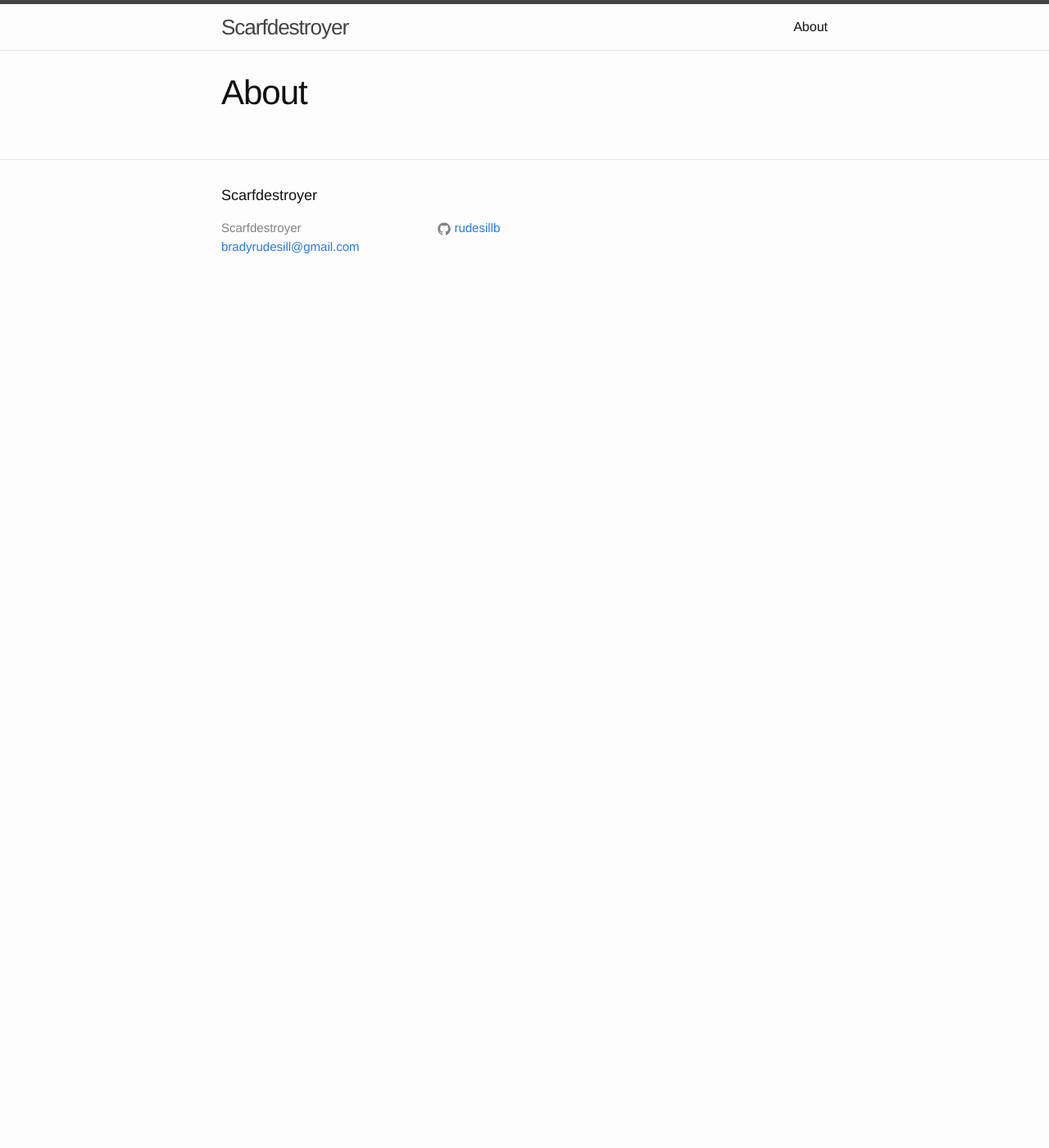
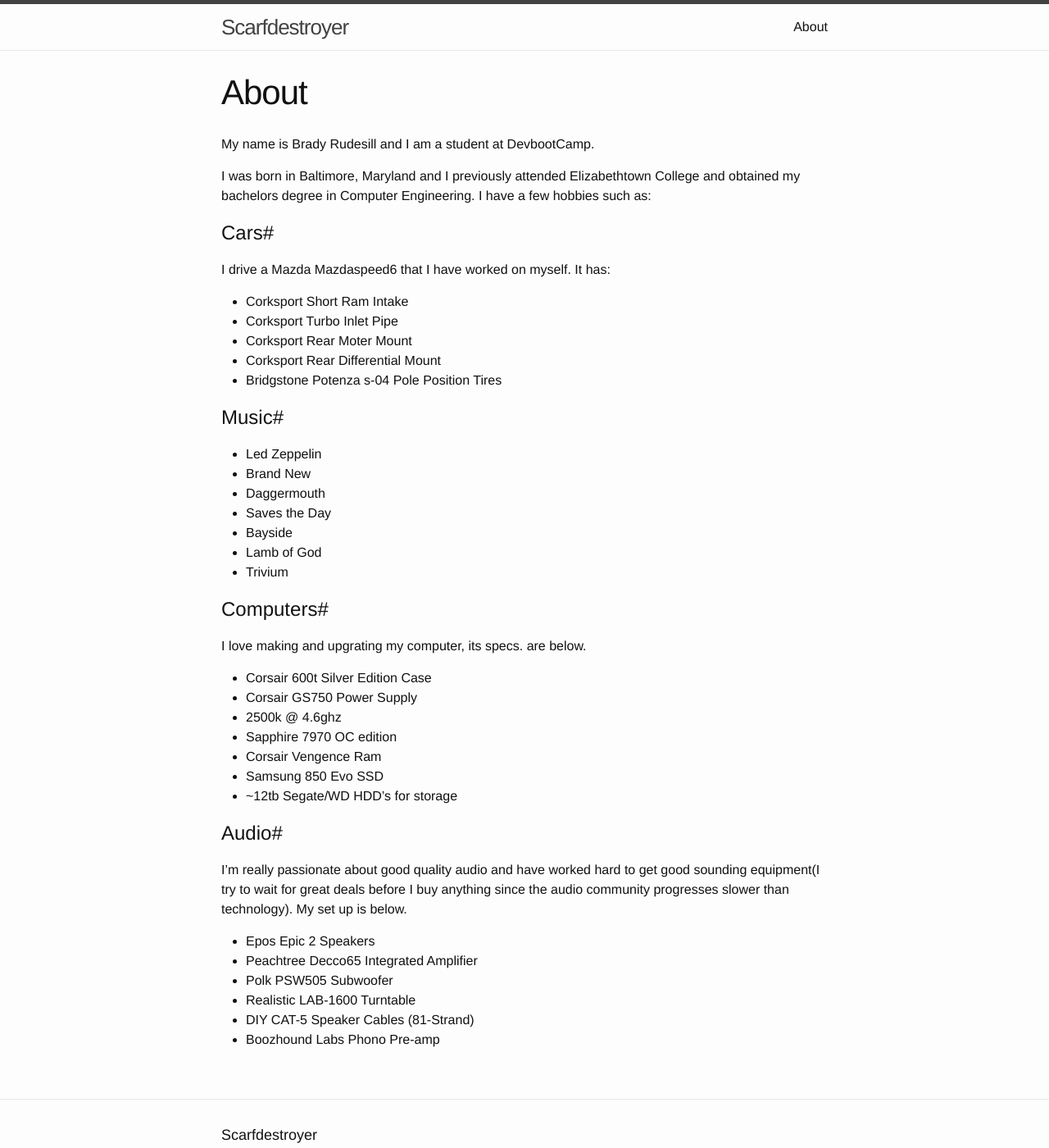
Before and after one commit to rudesillb/rudesillb.github.io, a Jekyll site: the page built from blog/portfolio/about.md, in a window 1280 px wide and 1400 px high. Shown: the whole window at 82% size. Built offline with Jekyll 4.4.1, drawn with Linux system fonts in a browser that asks for light colours.

Commit message:
Definitely fixed About

```diff
--- a/blog/portfolio/about.md
+++ b/blog/portfolio/about.md
@@ -3,3 +3,48 @@ layout: page
 title: About
 permalink: /about/
 ---
+
+My name is Brady Rudesill and I am a student at DevbootCamp.
+
+I was born in Baltimore, Maryland and I previously attended Elizabethtown College and obtained my bachelors degree in Computer Engineering.
+I have a few hobbies such as:
+
+#Cars#
+I drive a Mazda Mazdaspeed6 that I have worked on myself. It has:
+
+- Corksport Short Ram Intake
+- Corksport Turbo Inlet Pipe
+- Corksport Rear Moter Mount
+- Corksport Rear Differential Mount
+- Bridgstone Potenza s-04 Pole Position Tires
+
+#Music#
+
+- Led Zeppelin
+- Brand New
+- Daggermouth
+- Saves the Day
+- Bayside
+- Lamb of God
+- Trivium
+
+#Computers#
+I love making and upgrating my computer, its specs. are below.
+
+- Corsair 600t Silver Edition Case
+- Corsair GS750 Power Supply
+- 2500k @ 4.6ghz
+- Sapphire 7970 OC edition
+- Corsair Vengence Ram
+- Samsung 850 Evo SSD
+- ~12tb Segate/WD HDD's for storage
+
+#Audio#
+I'm really passionate about good quality audio and have worked hard to get good sounding equipment(I try to wait for great deals before I buy anything since the audio community progresses slower than technology). My set up is below.
+
+- Epos Epic 2 Speakers
+- Peachtree Decco65 Integrated Amplifier
+- Polk PSW505 Subwoofer
+- Realistic LAB-1600 Turntable
+- DIY CAT-5 Speaker Cables (81-Strand)
+- Boozhound Labs Phono Pre-amp
```
